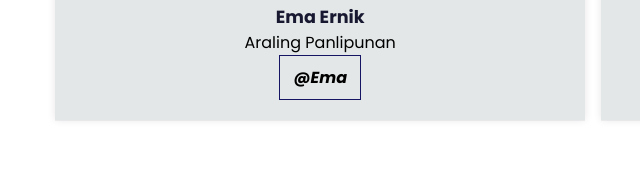
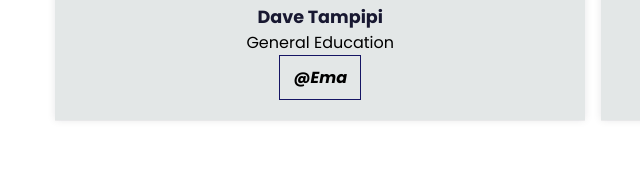
Before and after one commit to amor0909/ALS-Dalirig., a plain HTML site: page contact.html in a window 1280 px wide. Shown: the part 1679-1853 px from the top of the page, 47-687 px from the left. Drawn offline with nearby package versions, Linux system fonts and the light colour scheme.

Commit message:
Update contact.html

```diff
--- a/contact.html
+++ b/contact.html
@@ -78,8 +78,8 @@
 		<div class="expert-box">
 			<div class="profile">
 				<img src="img/pro1.webp" alt="Teacher Ema">
-				<h6>Ema Ernik</h6>
-				<p>Araling Panlipunan</p>
+				<h6>Dave Tampipi</h6>
+				<p>General Education</p>
 				<div class="pro-links">
 					<i class="fab fa-facebook">@Ema</i>
 				</div>
```
